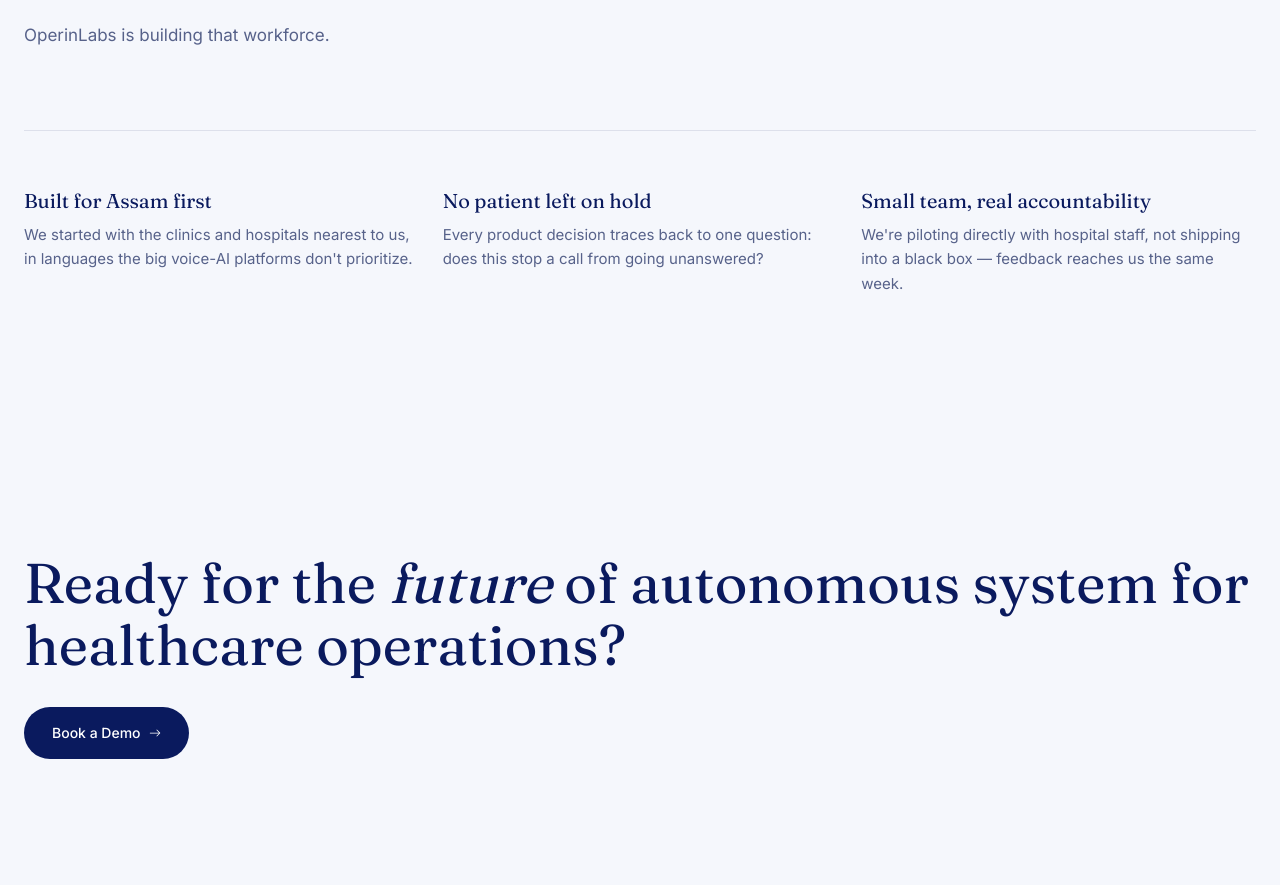
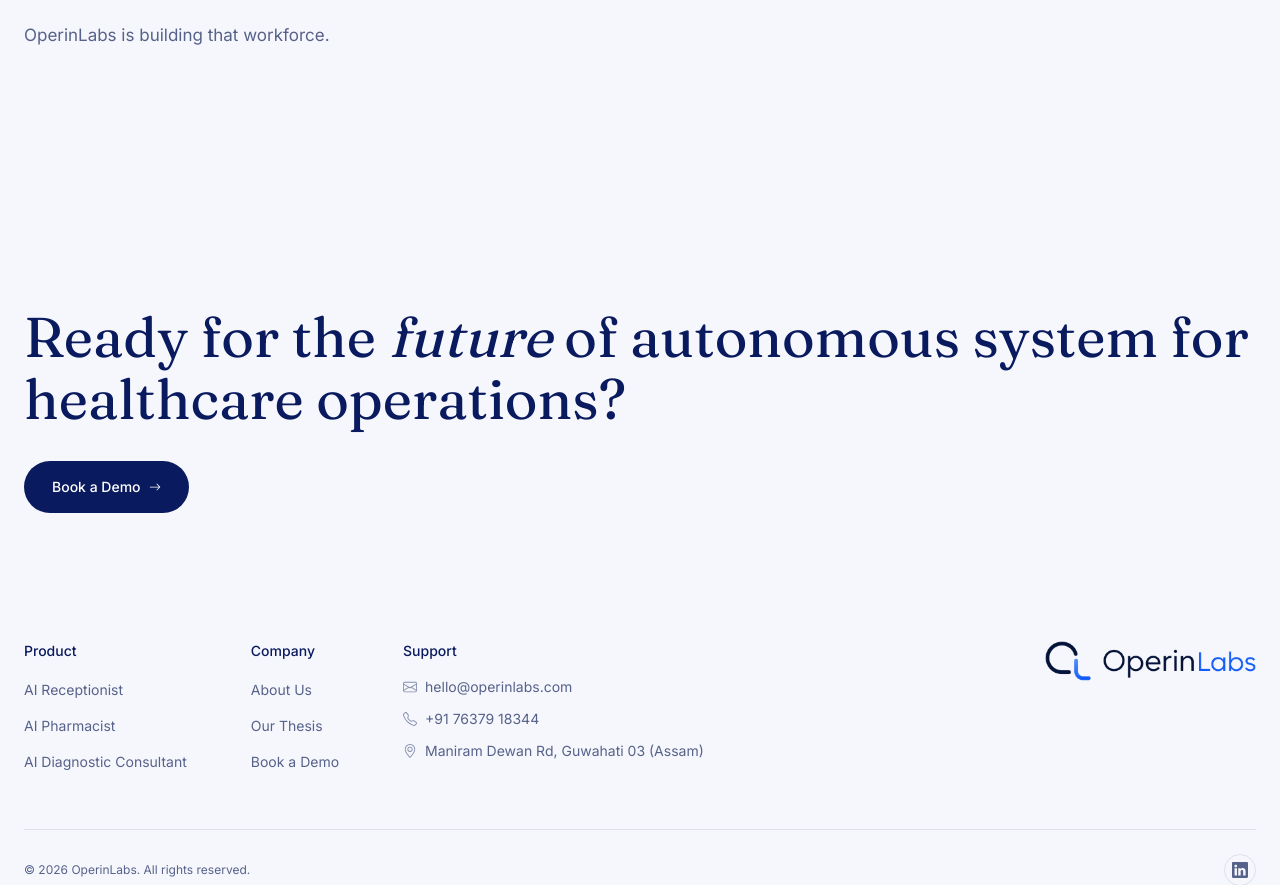
Before and after one commit to OperinLabs/OperinLabs-Landing-Page, a React (Vite) app: page /about in a window 1280 px wide. Shown: the part 863-1748 px from the top of the page. Built offline with nearby package versions, Linux system fonts and the light colour scheme.

Commit message:
Update AboutUs.tsx

```diff
--- a/src/pages/AboutUs.tsx
+++ b/src/pages/AboutUs.tsx
@@ -19,21 +19,6 @@ const bodyBlocks: BodyBlock[] = [
     text: ": give every healthcare organisation an AI workforce that can handle the repetitive operational workload around the clock, while its people focus on the work that genuinely requires human judgement and care.",
   },
   { text: "OperinLabs is building that workforce." },
-];
-
-const values = [
-  {
-    heading: "Built for Assam first",
-    body: "We started with the clinics and hospitals nearest to us, in languages the big voice-AI platforms don't prioritize.",
-  },
-  {
-    heading: "No patient left on hold",
-    body: "Every product decision traces back to one question: does this stop a call from going unanswered?",
-  },
-  {
-    heading: "Small team, real accountability",
-    body: "We're piloting directly with hospital staff, not shipping into a black box — feedback reaches us the same week.",
-  },
 ];
 
 export default function AboutUs() {
@@ -70,23 +55,6 @@ export default function AboutUs() {
             ))}
           </div>
         </motion.div>
-
-        <div className="mt-20 grid gap-6 border-t border-line pt-14 sm:grid-cols-3">
-          {values.map(({ heading, body }, i) => (
-            <motion.div
-              key={heading}
-              initial={{ opacity: 0, y: 16 }}
-              whileInView={{ opacity: 1, y: 0 }}
-              viewport={{ once: true, margin: "-80px" }}
-              transition={{ duration: 0.5, ease: "easeOut", delay: i * 0.1 }}
-            >
-              <h3 className="font-editorial text-xl text-ink">{heading}</h3>
-              <p className="mt-2 text-[15px] leading-relaxed text-ink-soft">
-                {body}
-              </p>
-            </motion.div>
-          ))}
-        </div>
       </div>
     </section>
   );
```
